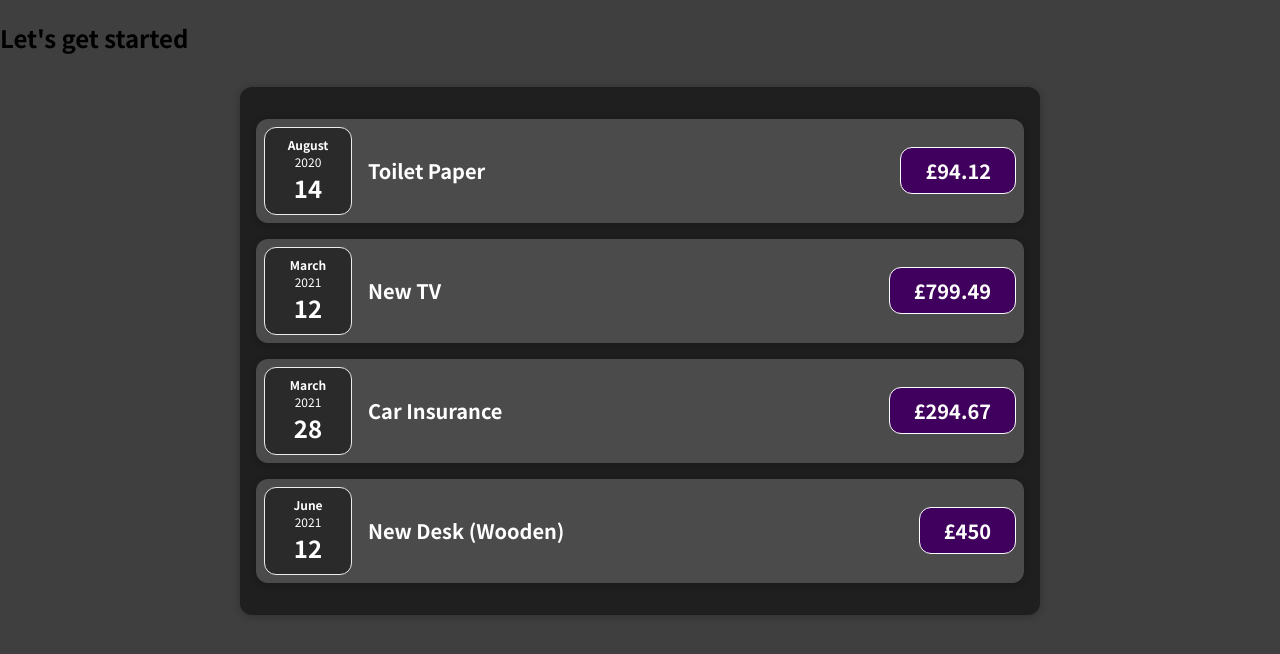
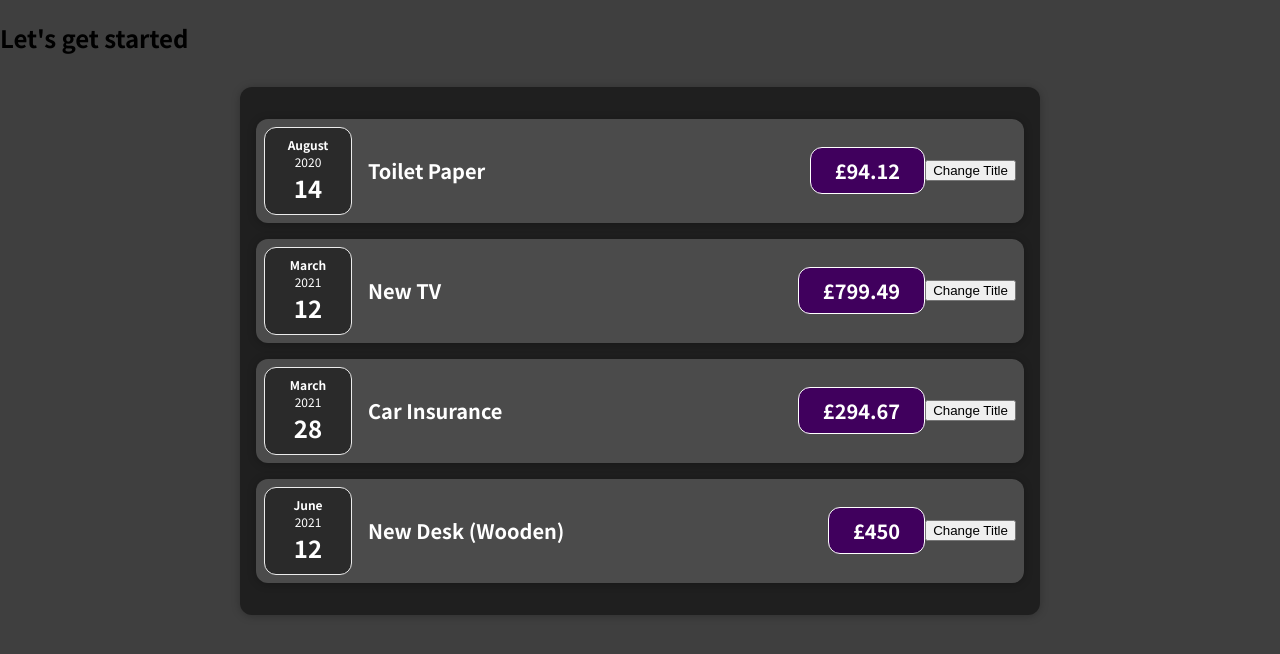
Before and after one commit to neilbenson/react-complete-guide-tutorial, a React (Create React App) app: page / in a window 1280 px wide. Shown: the top 654 px of the page. Built offline with nearby package versions, Linux system fonts and the light colour scheme.

Commit message:
Add basic event

```diff
--- a/src/components/Expenses/ExpenseItem.js
+++ b/src/components/Expenses/ExpenseItem.js
@@ -2,6 +2,10 @@ import React from "react";
 import ExpenseDate from "./ExpenseDate";
 import Card from "../UI/Card";
 import "./ExpenseItem.css";
+
+const clickHandler = (props) => {
+  console.log("Clicked!!!!");
+};
 
 const ExpenseItem = (props) => {
   return (
@@ -11,6 +15,7 @@ const ExpenseItem = (props) => {
         <h2>{props.title}</h2>
         <div className="expense-item__price">£{props.amount}</div>
       </div>
+      <button onClick={clickHandler}>Change Title</button>
     </Card>
   );
 };
```
